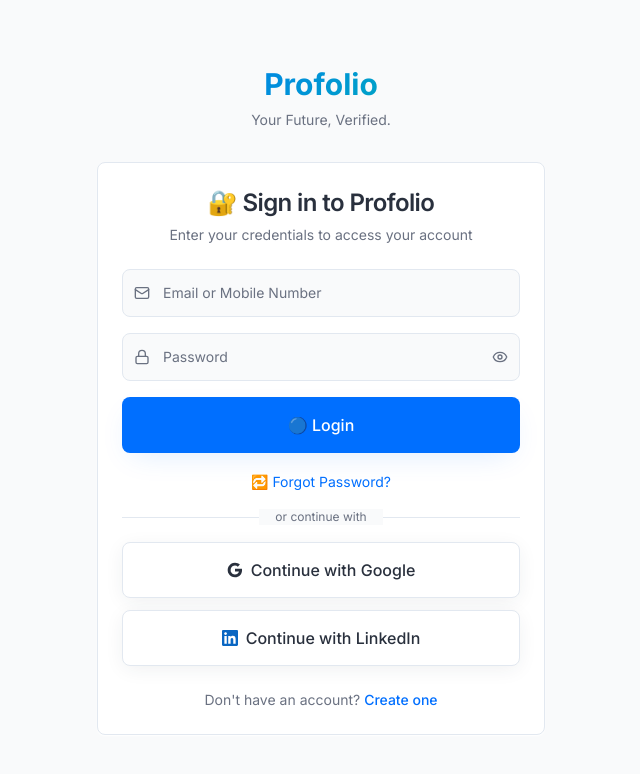
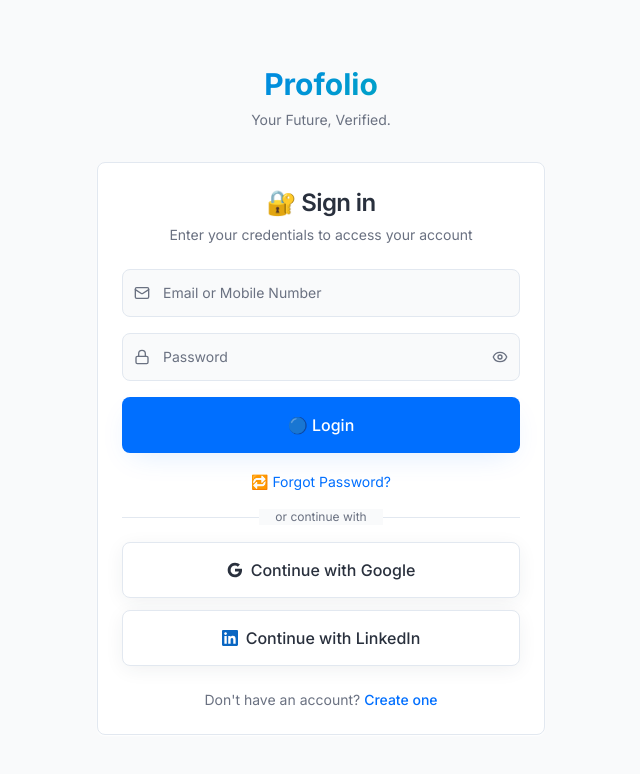
Before and after one commit to anmolanubhab/profolio-login-flow, a React (Vite) app: page / in a window 1280 px wide. Shown: the top 774 px of the page, without its empty margins (319-959 px from the left). Built offline with nearby package versions, Linux system fonts and the light colour scheme.

Commit message:
Visual edit in Lovable
Edited UI in Lovable

```diff
--- a/src/components/Login.tsx
+++ b/src/components/Login.tsx
@@ -31,7 +31,7 @@ const Login = () => {
         <Card className="shadow-card">
           <CardHeader className="text-center">
             <CardTitle className="text-2xl font-semibold">
-              🔐 Sign in to Profolio
+              🔐 Sign in
             </CardTitle>
             <CardDescription className="text-muted-foreground">
               Enter your credentials to access your account
```
